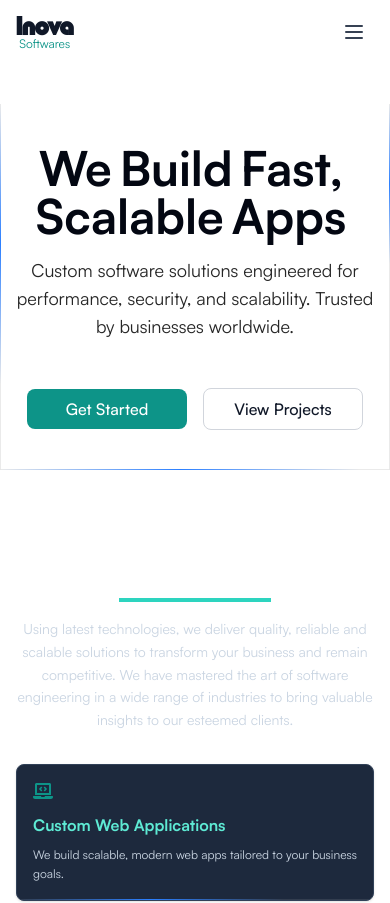
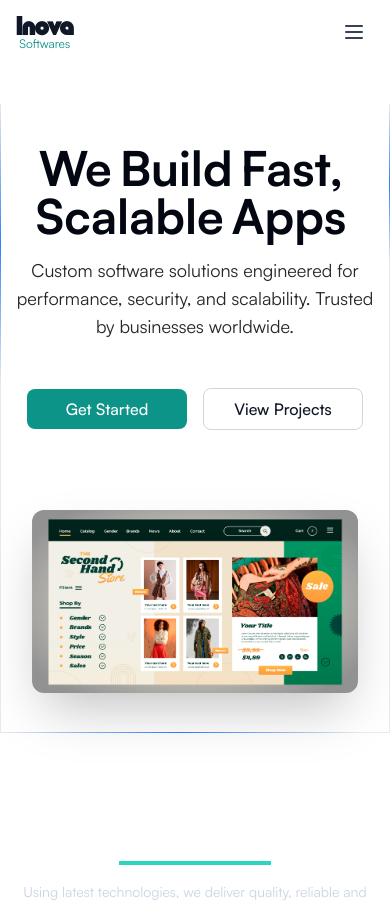
Before and after one commit to Brian-Rotich20/inovasoftwares, a Next.js app: page / in a window 390 px wide. Shown: the top 903 px of the page. Built offline with nearby package versions, Linux system fonts and the light colour scheme.

Commit message:
dotted background responsive

```diff
--- a/app/components/HeroSection1.tsx
+++ b/app/components/HeroSection1.tsx
@@ -78,7 +78,7 @@ export function HeroSection1() {
             </a>
         </motion.div>
 
-        {/* Image Section - Hidden on small screens, dotted background on larger screens */}
+        {/* Image Section - Responsive: simple image on small screens, dotted background on larger screens */}
         <motion.div
           initial={{
             opacity: 0,
@@ -92,9 +92,23 @@ export function HeroSection1() {
             duration: 0.3,
             delay: 1.2,
           }}
-          className="relative z-10 mt-20 hidden md:block -mx-4 md:-mx-8 lg:-mx-12"
+          className="relative z-10 mt-20"
         >
-          {/* Full Width Dotted Background Container - Only on medium+ screens */}
+          {/* Mobile: Simple centered image */}
+          <div className="block md:hidden px-4">
+            <div className="overflow-hidden rounded-xl shadow-2xl">
+              <img
+                src="ecommerce.jpg"
+                alt="Landing page preview"
+                className="aspect-[16/9] h-auto w-full object-cover"
+                height={3000}
+                width={2000}
+              />
+            </div>
+          </div>
+
+          {/* Desktop: Full Width Dotted Background Container */}
+          <div className="hidden md:block -mx-4 md:-mx-8 lg:-mx-12">
             <div className="relative flex min-h-[600px] w-screen items-center justify-center bg-white">
               {/* Dotted Background */}
               <div
@@ -120,6 +134,7 @@ export function HeroSection1() {
                 </div>
               </div>
             </div>
+          </div>
         </motion.div>
       </div>
     </div>
```
Lines whose indentation alone changed are shown as unchanged.
